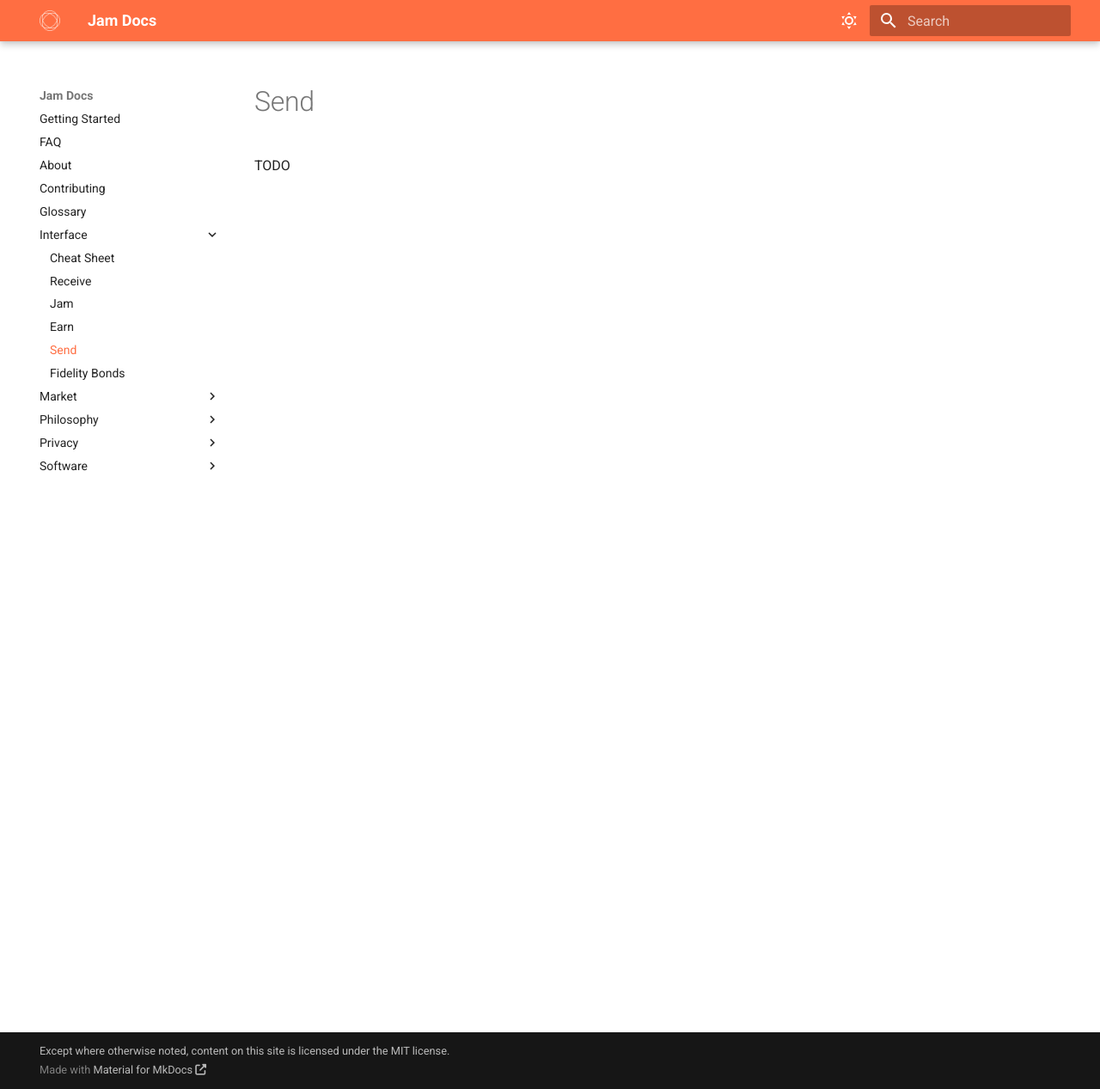
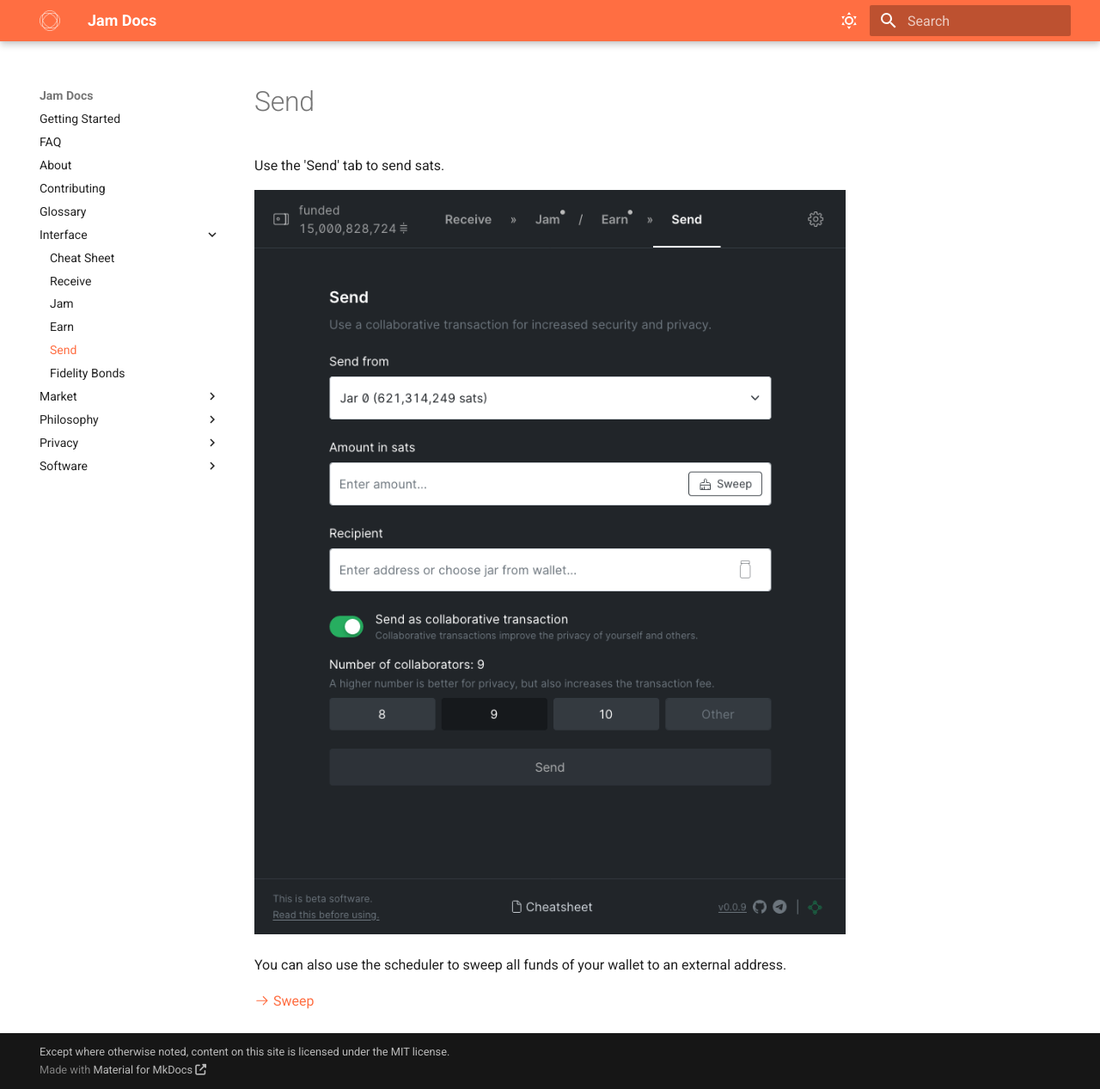
Before and after one commit to joinmarket-webui/jamdocs, an MkDocs documentation site: the page built from docs/interface/04-send.md, in a window 1280 px wide and 1267 px high. Shown: the whole window at 86% size. Built offline with MkDocs 1.6.1 and Material for MkDocs 9.7.7, drawn with Linux system fonts in a browser that asks for light colours; nearby versions of some CDN libraries.

Commit message:
docs(interface): send

```diff
--- a/docs/interface/04-send.md
+++ b/docs/interface/04-send.md
@@ -1,3 +1,12 @@
 # Send
 
-TODO
+Use the 'Send' tab to send sats.
+
+![](../assets/interface/send.png)
+
+You can also use the scheduler to sweep all funds of your wallet to an external
+address.
+
+[:octicons-arrow-right-24: Sweep][sweep]
+
+[sweep]: /glossary/#sweep
```
Also changed, not shown: docs/interface/fidelity-bonds.md (+3 -0 lines).
